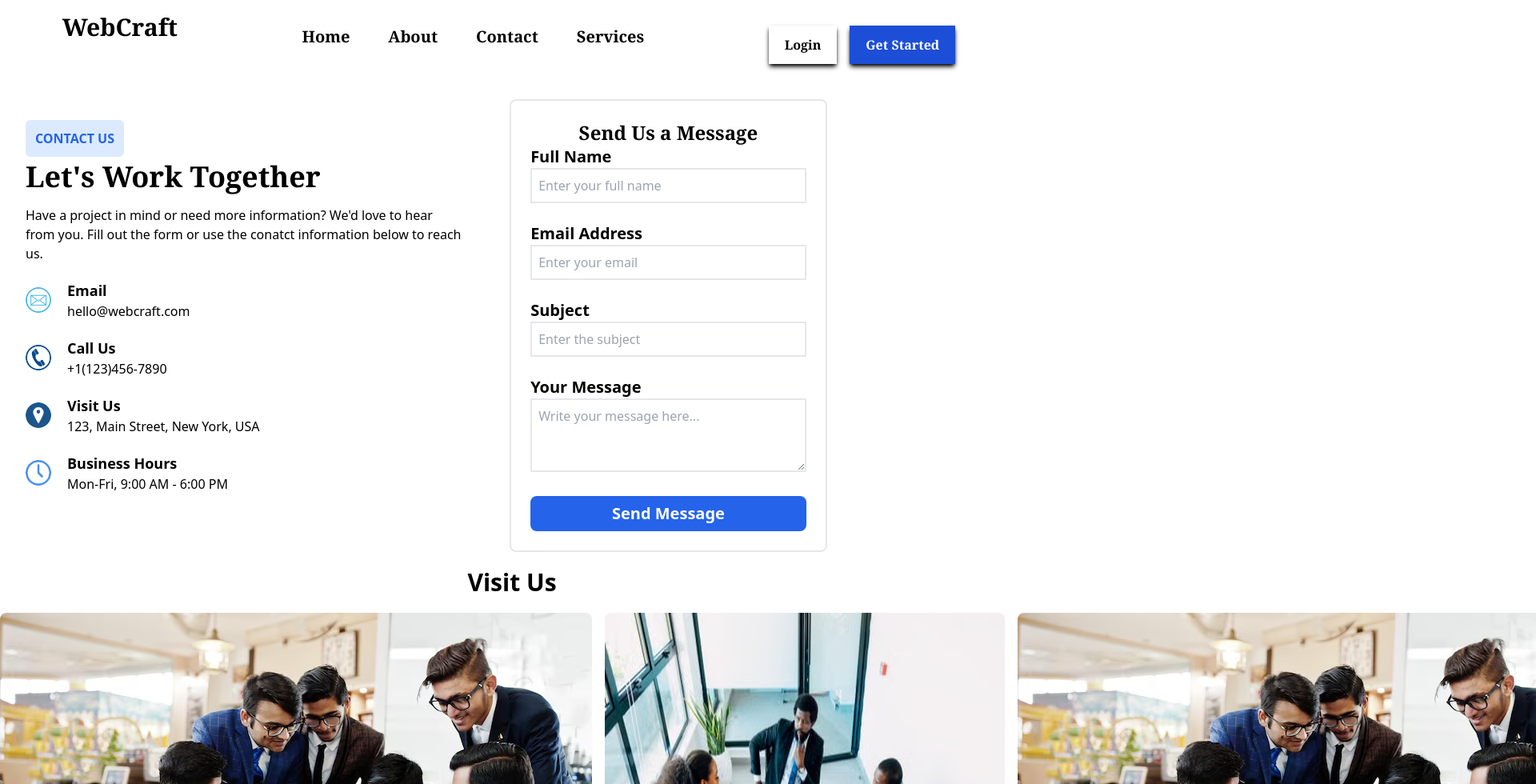
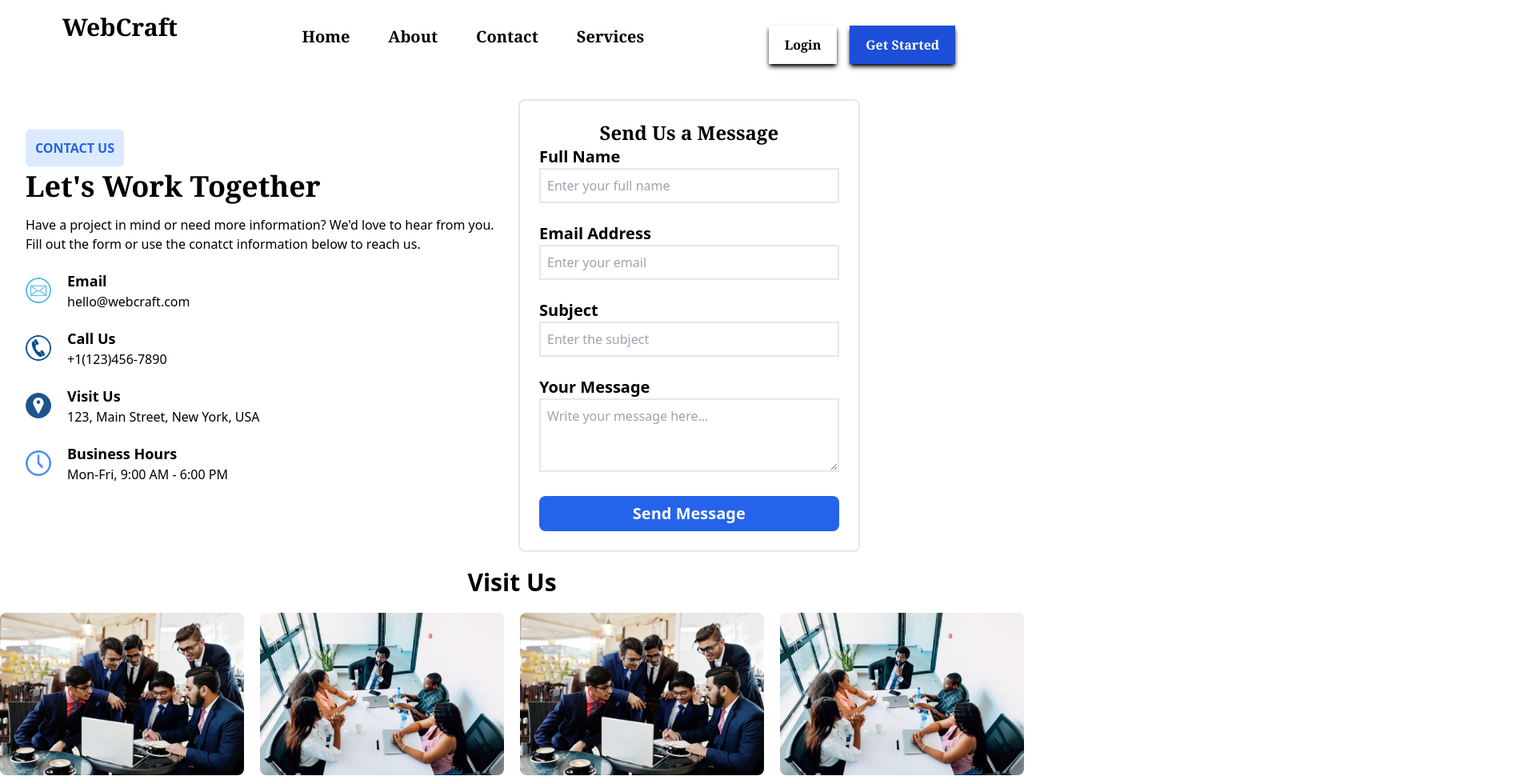
Before and after one commit to sakshimaurya7/landing-page, a React (Vite) app: page /contact in a window 1280 px wide. Shown: the top 980 px of the page at 80% size, 1920 px wide, since content can reach past the window. Built offline with nearby package versions, Linux system fonts and the light colour scheme.

Commit message:
add responsive design

```diff
--- a/src/pages/Contact.jsx
+++ b/src/pages/Contact.jsx
@@ -2,8 +2,8 @@ function Contact(){
     return(
         <>
 
-        <div className="flex flex-col justify-around sm:flex-col md:flex-row lg:flex-row">
-            <div className="w-full m-4 p-4 my-auto sm:w-full lg:w-1/2 md:w-1/2">
+        <div className="grid grid-cols-1 sm:grid-cols-1 md:grid-cols-2 lg:grid-cols-2">
+            <div className="w-full m-4 p-4 my-auto">
                 <b className="bg-blue-100 text-blue-600 p-3 my-4 hover:bg-blue-600 hover:text-white font-bold rounded-md">CONTACT US</b>
                 <h1 className="my-4 font-extrabold text-4xl font-serif">Let's Work Together</h1>
                 <p className="mr-4 text-md mb-3">Have a project in mind or need more information? We'd love to hear from you. Fill out the form or use the conatct information below to reach us.</p>
@@ -43,7 +43,7 @@ function Contact(){
 
             </div>
 
-            <div className="mr-14 w-full mt-4 lg:w-1/2">
+            <div className="mr-14 w-full mt-4">
                 <form className="w-full m-4 border-gray-450 border-2 rounded-lg p-6 my-auto sm:w-full sm:mx-2 md:w-full lg:w-2/3">
                     <h2 className="font-bold text-2xl font-serif text-center">Send Us a Message</h2>
                     <label for="name" className="my-4 font-semibold text-xl">Full Name</label><br />
@@ -66,11 +66,11 @@ function Contact(){
 
         <div>
             <h1 className="text-center font-bold text-3xl m-5 rounded-lg">Visit Us</h1>
-            <div className="flex flex-col justify-around gap-4 md:mx-auto md:flex-row sm:flex-col lg:flex-row">
-                <img src="./src/assets/v1.avif" className="w-full h-auto sm:w-2/3 sm:mx-auto lg:w-full md:w-full rounded-lg"/>
-                <img src="./src/assets/v2.avif" className="w-full h-auto sm:w-2/3 sm:mx-auto lg:w-full md:w-full rounded-lg"/>
-                <img src="./src/assets/v1.avif" className="w-full h-auto sm:w-2/3 sm:mx-auto lg:w-full md:w-full rounded-lg"/>
-                <img src="./src/assets/v2.avif" className="w-full h-auto sm:w-2/3 sm:mx-auto lg:w-full md:w-full rounded-lg"/>
+            <div className="grid grid-cols-2 gap-5 md:mx-auto sm:grid-cols-2 md-grid-cols-2 lg:grid-cols-4">
+                <img src="./src/assets/v1.avif" className="w-full h-auto rounded-lg"/>
+                <img src="./src/assets/v2.avif" className="w-full h-auto rounded-lg"/>
+                <img src="./src/assets/v1.avif" className="w-full h-auto rounded-lg"/>
+                <img src="./src/assets/v2.avif" className="w-full h-auto rounded-lg"/>
             </div>
         </div>
 
```
